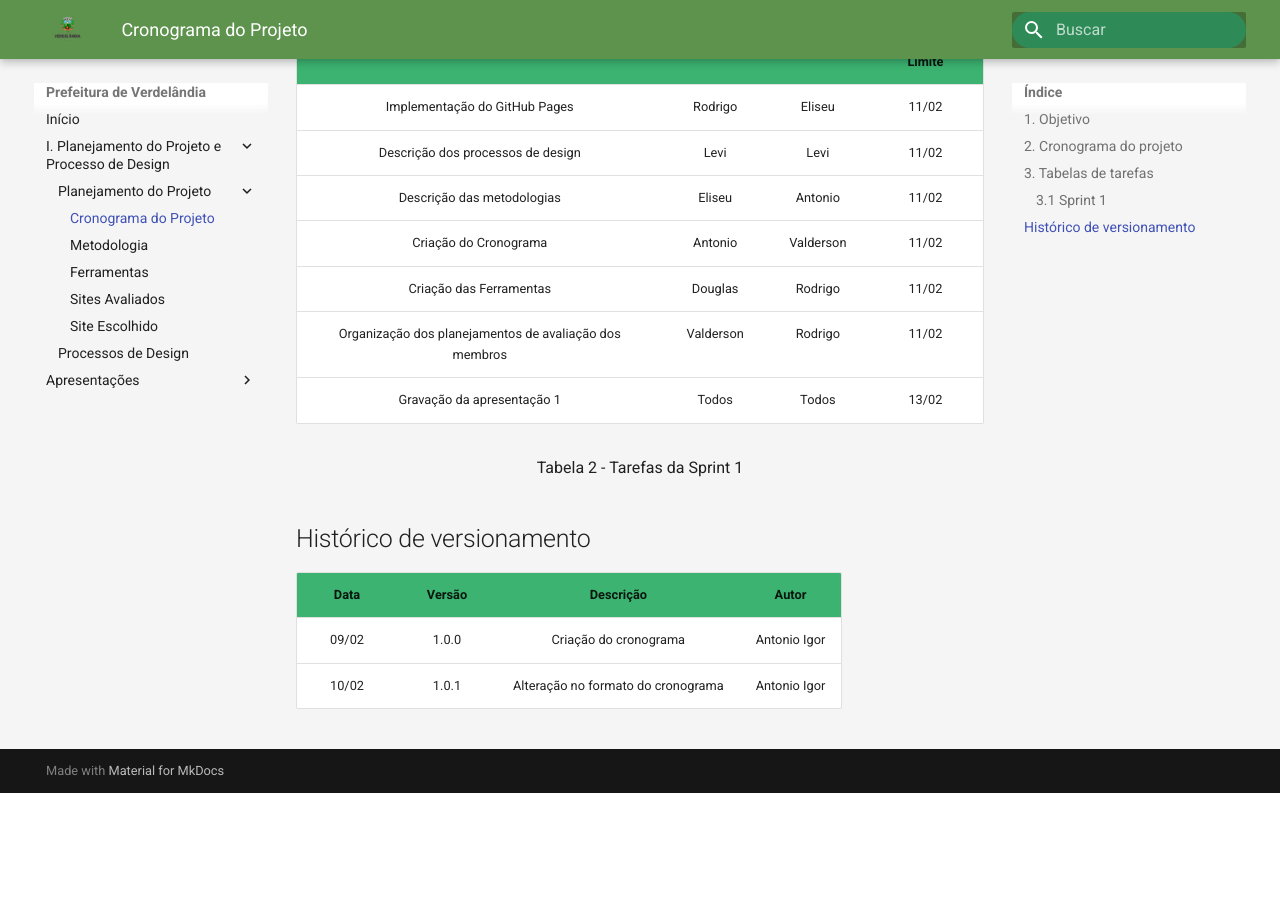
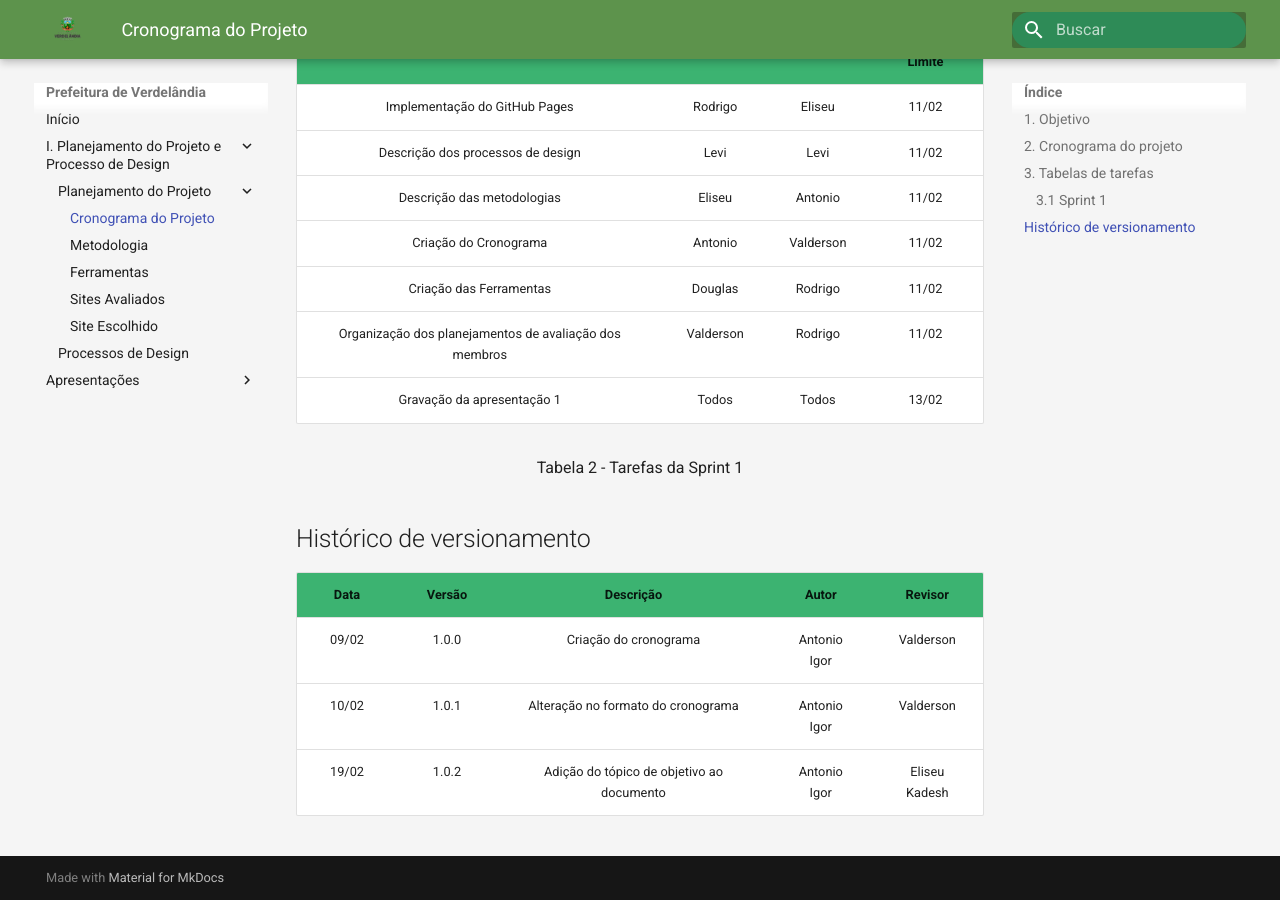
Before and after one commit to valdersonjr/2021.2-Prefeitura-Verdelandia, an MkDocs documentation site: the page built from docs/documentos/Cronograma.md, in a window 1280 px wide and 900 px high, scrolled down 1185 px. Built offline with MkDocs 1.6.1 and Material for MkDocs 9.7.7, drawn with Linux system fonts in a browser that asks for light colours; before the commit the page ends 1978 px from its top, so only the background shows below that.

Commit message:
docs(#7): :memo: adicionando revisor ao versionamento

```diff
--- a/docs/documentos/Cronograma.md
+++ b/docs/documentos/Cronograma.md
@@ -42,7 +42,8 @@ O objetivo do cronograma do projeto é prover uma visualização rápida da divi
 
 ## Histórico de versionamento
 
-| Data  | Versão | Descrição | Autor |
-| :--:  | :----: | :-------: | :---: |
-| 09/02 | 1.0.0  | Criação do cronograma | Antonio Igor |
-| 10/02 | 1.0.1  | Alteração no formato do cronograma | Antonio Igor |
+| Data  | Versão | Descrição | Autor | Revisor |
+| :--:  | :----: | :-------: | :---: | :-----: |
+| 09/02 | 1.0.0  | Criação do cronograma                     | Antonio Igor | Valderson
+| 10/02 | 1.0.1  | Alteração no formato do cronograma        | Antonio Igor | Valderson
+| 19/02 | 1.0.2  | Adição do tópico de objetivo ao documento | Antonio Igor | Eliseu Kadesh
```
